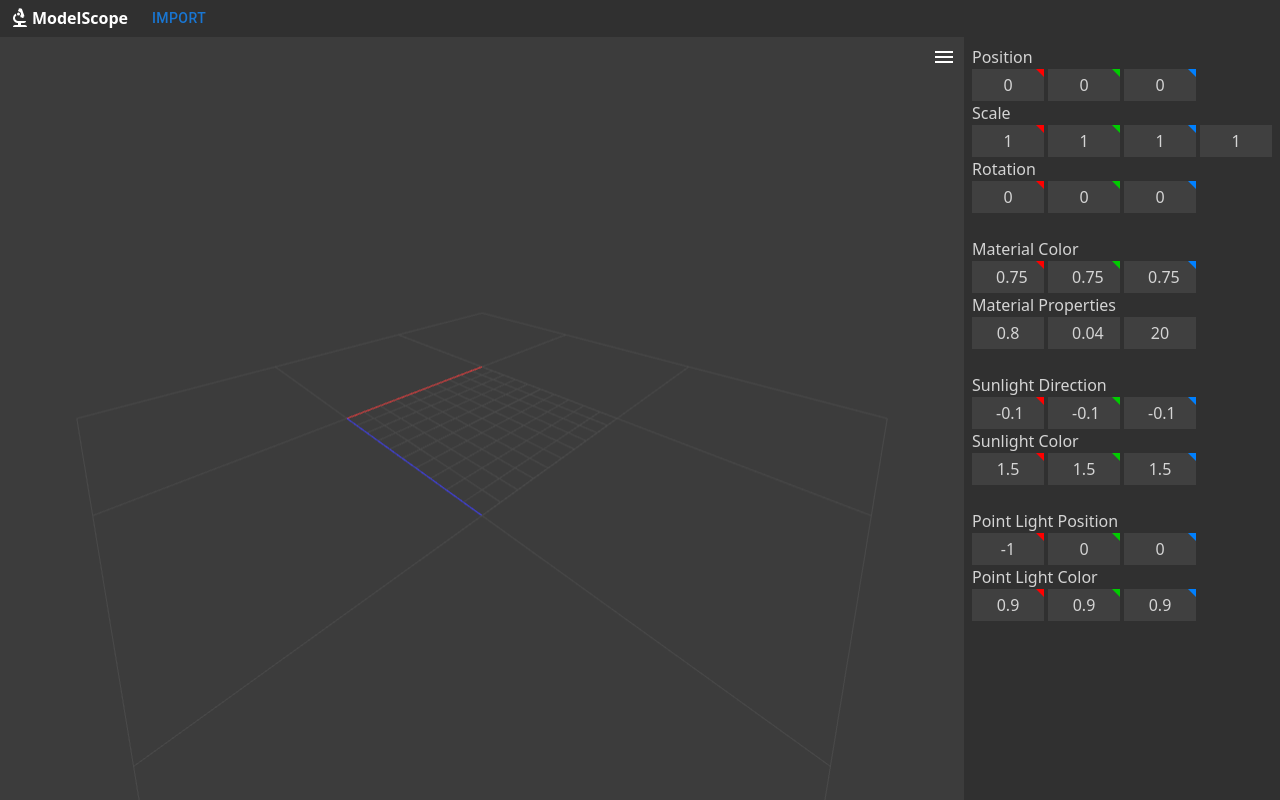
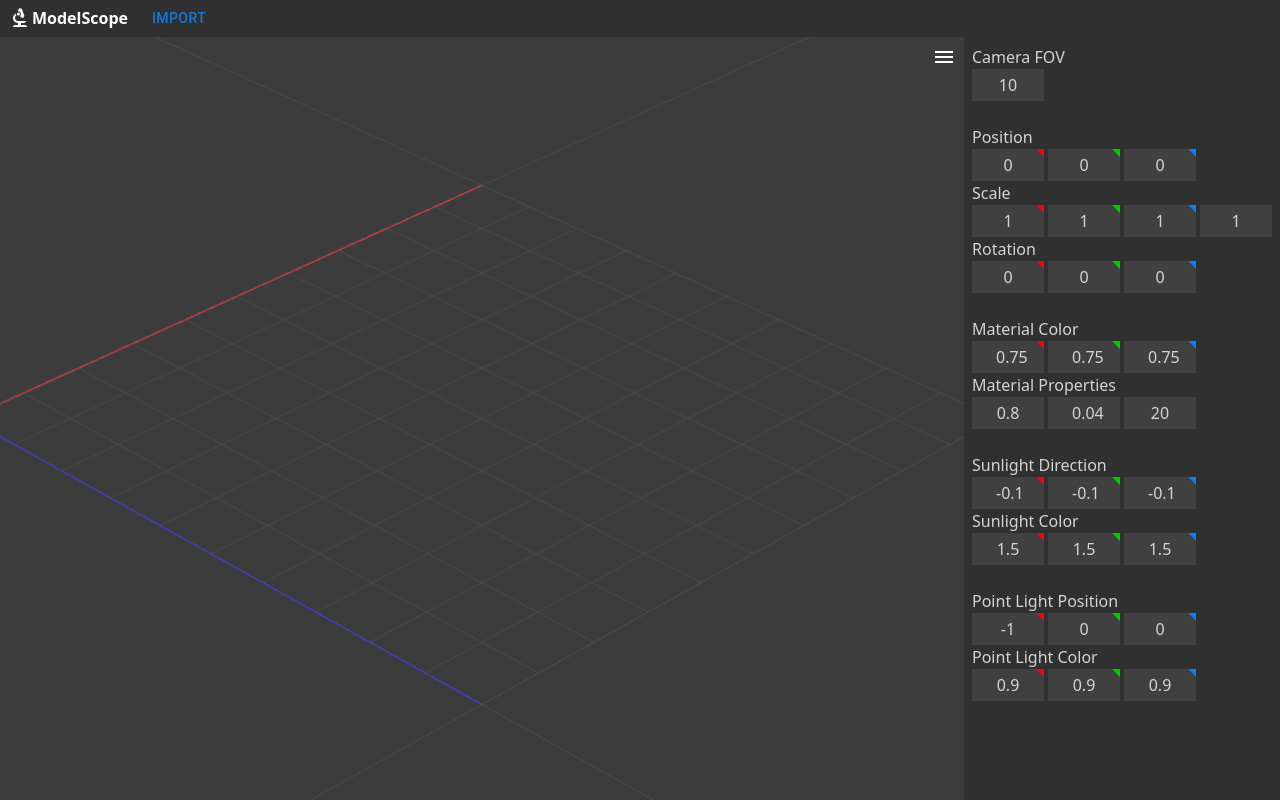
Before and after one commit to KevinPNguy01/ModelScope3D, a React (Vite) app: page /web in a window 1280 px wide. Built offline with nearby package versions, Linux system fonts and the light colour scheme; no server answers.

Commit message:
Added camera fov setting

```diff
--- a/src/features/renderer/components/Canvas.tsx
+++ b/src/features/renderer/components/Canvas.tsx
@@ -5,7 +5,7 @@ import { MeshWithBuffers } from "webgl-obj-loader";
 import { FileContext } from "../../../app/contexts/FileContext";
 import { SceneMenu } from "../../../components/SceneMenu";
 import { selectDirLight, selectMaterial, selectPointLight } from "../../../stores/selectors/lighting";
-import { selectShowAxes, selectShowGrids } from "../../../stores/selectors/settings";
+import { selectFov, selectShowAxes, selectShowGrids } from "../../../stores/selectors/settings";
 import { selectPosition, selectRotation, selectScale } from "../../../stores/selectors/transformations";
 import { AxisLinesMesh, GridLinesMesh, LineMesh } from "../types/LineMesh";
 import { ShaderProgram } from "../types/ShaderProgram";
@@ -31,6 +31,9 @@ export function Canvas() {
 	// Keep track of frame number to cancel in case of re-render.
 	const animationFrame = useRef(0);
 
+	// Selector that will update projection matrix
+	const fov = useSelector(selectFov);
+
 	// Selectors that will update model matrix
 	const position = useSelector(selectPosition);
     const scale = useSelector(selectScale);
@@ -51,7 +54,7 @@ export function Canvas() {
 	const [dYaw, setDYaw] = useState(0);
 	const [pitch, setPitch] = useState(30);
 	const [dPitch, setDPitch] = useState(0);
-	const [dist, setDist] = useState(2);
+	const [dist, setDist] = useState(6);
 
 	// State hook for keeping track of canvas size
 	const [canvasSize, setCanvasSize] = useState({clientWidth: 800, clientHeight: 600});
@@ -147,7 +150,7 @@ export function Canvas() {
 	useEffect(() => updateMaterial(glRef.current, pbrShader.current, material, defaultTextureRef.current), [material]);
 	useEffect(() => updateDirectionalLight(glRef.current, pbrShader.current, dirLight), [dirLight]);
 	useEffect(() => updatePointLight(glRef.current, pbrShader.current, pointLight), [pointLight]);
-	useEffect(() => updateProjection(glRef.current, pbrShader.current, lineShader.current, projectionMat.current, canvasSize), [canvasSize])
+	useEffect(() => updateProjection(glRef.current, pbrShader.current, lineShader.current, projectionMat.current, canvasSize, fov), [canvasSize, fov])
 	useEffect(() => updateCameraAndView(glRef.current, pbrShader.current, lineShader.current, viewMat.current, yaw+dYaw, pitch+dPitch, dist), [yaw, dYaw, pitch, dPitch, dist]);
 	useEffect(() => updateModelAndNormal(glRef.current, pbrShader.current, modelMat.current, normalMat.current, position, scale, rotation), [position, scale, rotation]);
 	useEffect(() => updateInverseScale(inverseScale.current, scale, dist), [scale, dist]);
--- a/src/features/renderer/utils/useeffect_functions.ts
+++ b/src/features/renderer/utils/useeffect_functions.ts
@@ -67,10 +67,10 @@ export function updateModelAndNormal(
 
 export function updateProjection(
     gl: WebGLRenderingContext, pbrShader: ShaderProgram, lineShader: ShaderProgram,
-    projectionMatrix: mat4, canvas: {clientWidth: number, clientHeight: number}
+    projectionMatrix: mat4, canvas: {clientWidth: number, clientHeight: number}, fov: number
 ) {
     // Calculate projection matrix
-    calculateProjectionMatrix(projectionMatrix, canvas, 90, 0.001, Infinity);
+    calculateProjectionMatrix(projectionMatrix, canvas, fov, 0.001, Infinity);
     gl.viewport(0, 0, canvas.clientWidth, canvas.clientHeight);
 
     // Update projection matrix uniform for pbr shader
--- a/src/features/transform/components/ControlPanel.tsx
+++ b/src/features/transform/components/ControlPanel.tsx
@@ -1,12 +1,15 @@
 import { useEffect, useRef } from "react";
 import { useDispatch, useSelector } from "react-redux";
 import { selectDirLight, selectMaterial, selectPointLight } from "../../../stores/selectors/lighting";
+import { selectFov } from "../../../stores/selectors/settings";
 import { selectPosition, selectRotation, selectScale } from "../../../stores/selectors/transformations";
 import { updateStructUniform } from "../../../stores/slices/lighting";
+import { setFov } from "../../../stores/slices/settings";
 import { setPosition, setRotation, setScale } from "../../../stores/slices/transformations";
 import { TransformNumberInput } from "./NumberInput";
 
 export function ControlPanel() {
+    const fov = useSelector(selectFov);
     const position = useSelector(selectPosition);
     const scale = useSelector(selectScale);
     const rotation = useSelector(selectRotation);
@@ -36,6 +39,11 @@ export function ControlPanel() {
             onMouseDown={() => panelRef.current!.classList.add("pointer-events-none")}
             className="text-neutral-300 flex flex-col bg-secondary p-2 select-none"
         >
+            <span>Camera FOV</span>
+            <div className={`flex gap-1`}>
+                <TransformNumberInput value={fov} setValue={(val: number) => dispatch(setFov(val))} title="FOV" step={2} color="none"/>
+            </div>
+            <br/>
             <span>Position</span>
             <div className={`flex gap-1`}>
                 <TransformNumberInput value={position[0]} setValue={(val: number) => dispatch(setPosition({value: val, index: 0}))} title="Position X" step={.1} color="#ff0000"/>
--- a/src/stores/selectors/settings.ts
+++ b/src/stores/selectors/settings.ts
@@ -1,4 +1,5 @@
 import { RootState } from "../../app/store";
 
+export const selectFov = (state: RootState) => state.settings.fov;
 export const selectShowGrids = (state: RootState) => state.settings.showGrids;
 export const selectShowAxes = (state: RootState) => state.settings.showAxes;
--- a/src/stores/slices/settings.ts
+++ b/src/stores/slices/settings.ts
@@ -1,12 +1,16 @@
-import { createSlice } from "@reduxjs/toolkit";
+import { createSlice, PayloadAction } from "@reduxjs/toolkit";
 
 export const settingsSlice = createSlice({
     name: "settings",
     initialState: {
+        fov: 10,
         showGrids: true,
         showAxes: true
     },
     reducers: {
+        setFov: (state, action: PayloadAction<number>) => {
+            state.fov = action.payload;
+        },
         toggleShowGrids: (state) => {
             state.showGrids = !state.showGrids;
         },
@@ -16,5 +20,5 @@ export const settingsSlice = createSlice({
     }
 });
 
-export const {toggleShowGrids, toggleShowAxes} = settingsSlice.actions;
+export const {setFov, toggleShowGrids, toggleShowAxes} = settingsSlice.actions;
 export default settingsSlice.reducer;
```
